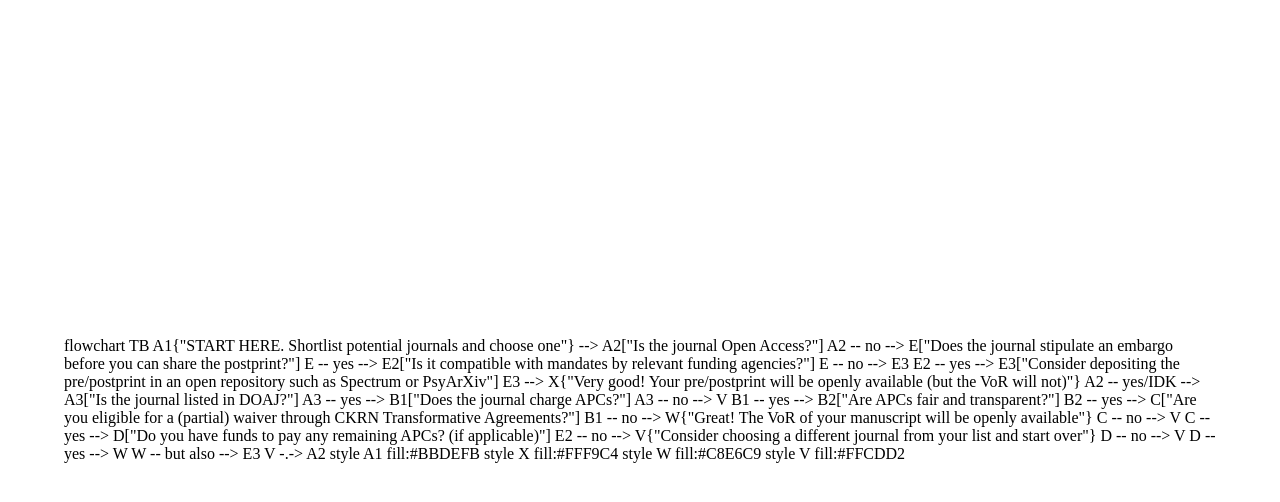
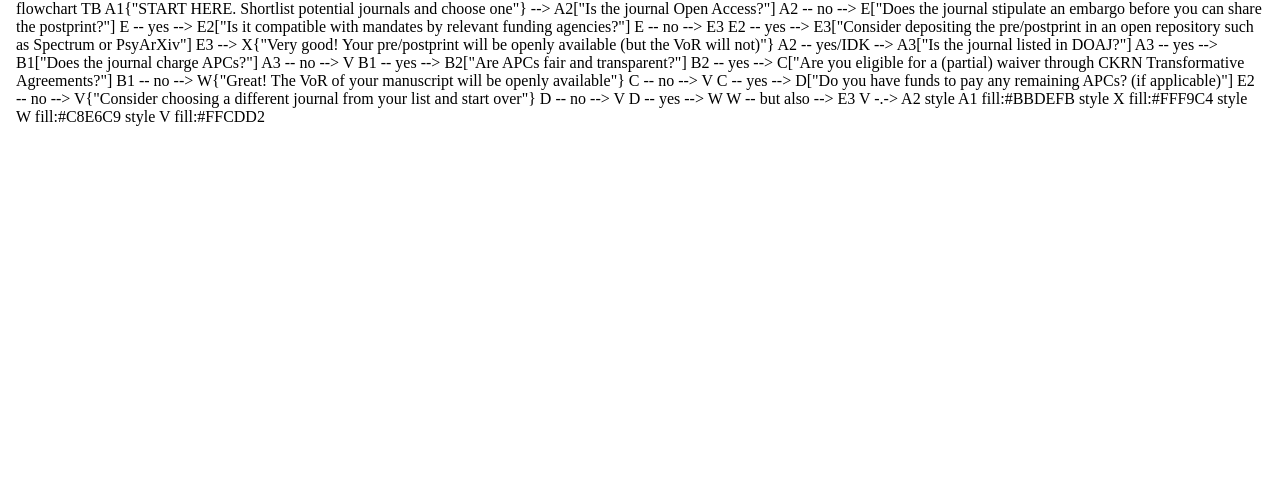
Before and after one commit to nalessandroni/m_test, a plain HTML site: page index.html in a window 1280 px wide. Drawn offline with Linux system fonts and the light colour scheme; a script that the page names is missing.

Commit message:
Update index.html

```diff
--- a/index.html
+++ b/index.html
@@ -11,7 +11,7 @@
     mermaid.initialize({ startOnLoad: true, theme: "default" });
   </script>
 
-  <style>
+   <style>
     body {
       display: flex;
       justify-content: center;
@@ -20,11 +20,11 @@
       margin: 0;
     }
     .mermaid-container {
-      display: flex;
+      width: 100%;
+      height: 100%;
       justify-content: center;
-      align-items: center;
-      width: 90vw;
-      height: 90vh;
+      overflow: auto;
+      padding: 1rem;
     }
   </style>
 </head>
```
